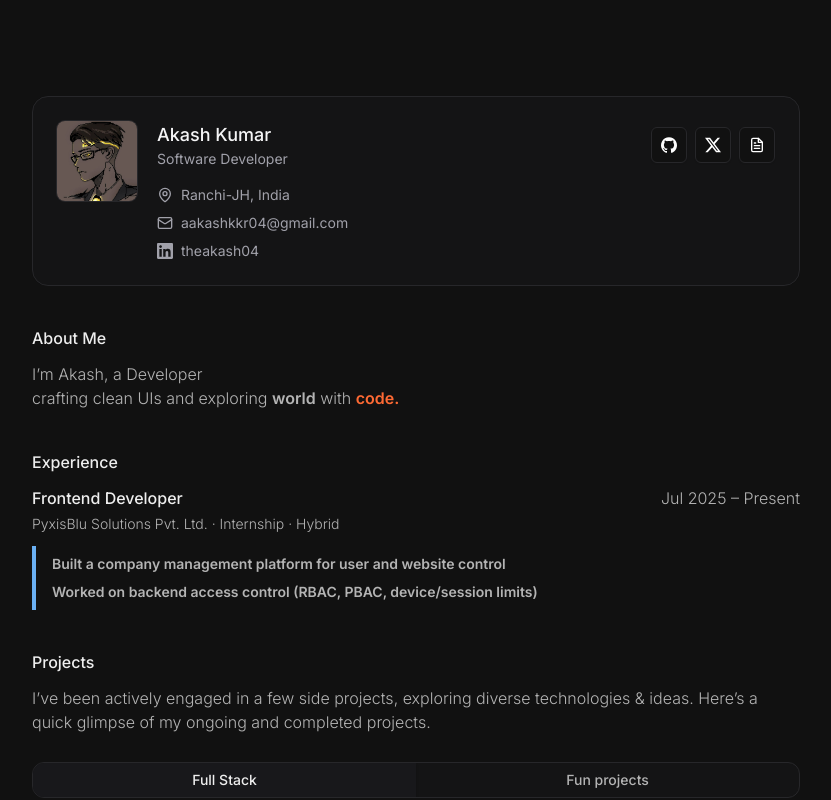
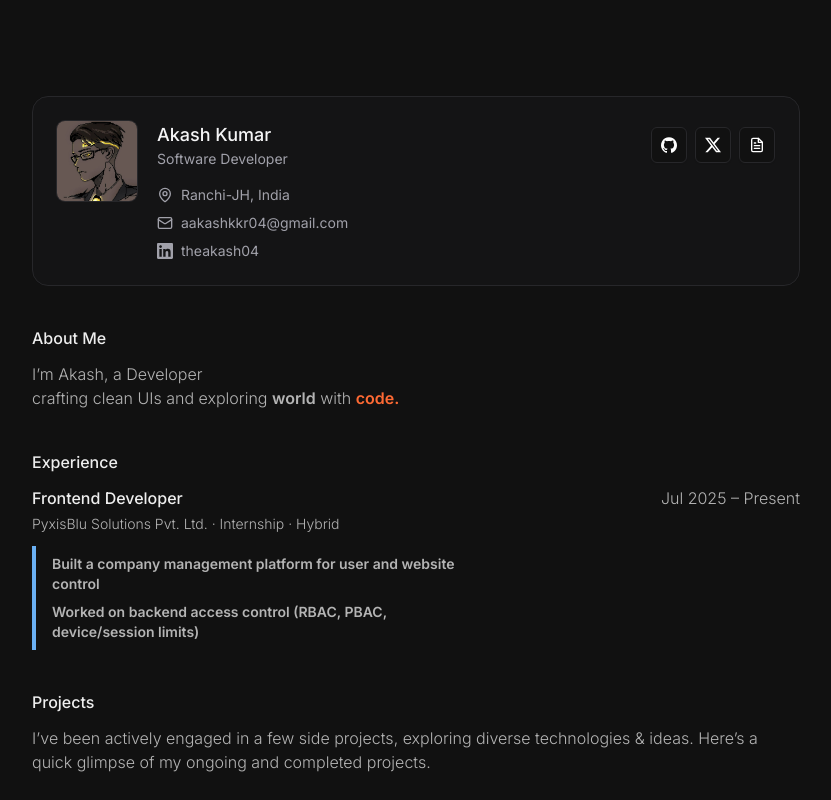
Before and after one commit to theakash04/portfolio, a Next.js app: page / in a window 1280 px wide. Shown: the top 800 px of the page, without its empty margins (224-1055 px from the left). Built offline with nearby package versions, Linux system fonts and the light colour scheme; no server answers.

Commit message:
added experience

```diff
--- a/src/components/Experience/page.tsx
+++ b/src/components/Experience/page.tsx
@@ -42,9 +42,9 @@ export default function Experience() {
             <span className="text-[#B4B4B4] text-sm font-light">
               {exp.company} · {exp.type} · {exp.location}
             </span>
-            <div className="border-l-4 border-[#6AB0F3] pl-4 mt-2 space-y-2 w-max px-4 py-2">
+            <div className="border-l-4 border-[#6AB0F3] pl-4 mt-2 space-y-2 px-4 py-2 text-wrap max-w-md">
               {exp.points.map((point, idx) => (
-                <p key={idx} className="text-[#B4B4B4] text-sm font-semibold">
+                <p key={idx} className="text-[#B4B4B4] text-sm font-semibold text-wrap">
                   {point}
                 </p>
               ))}
```
